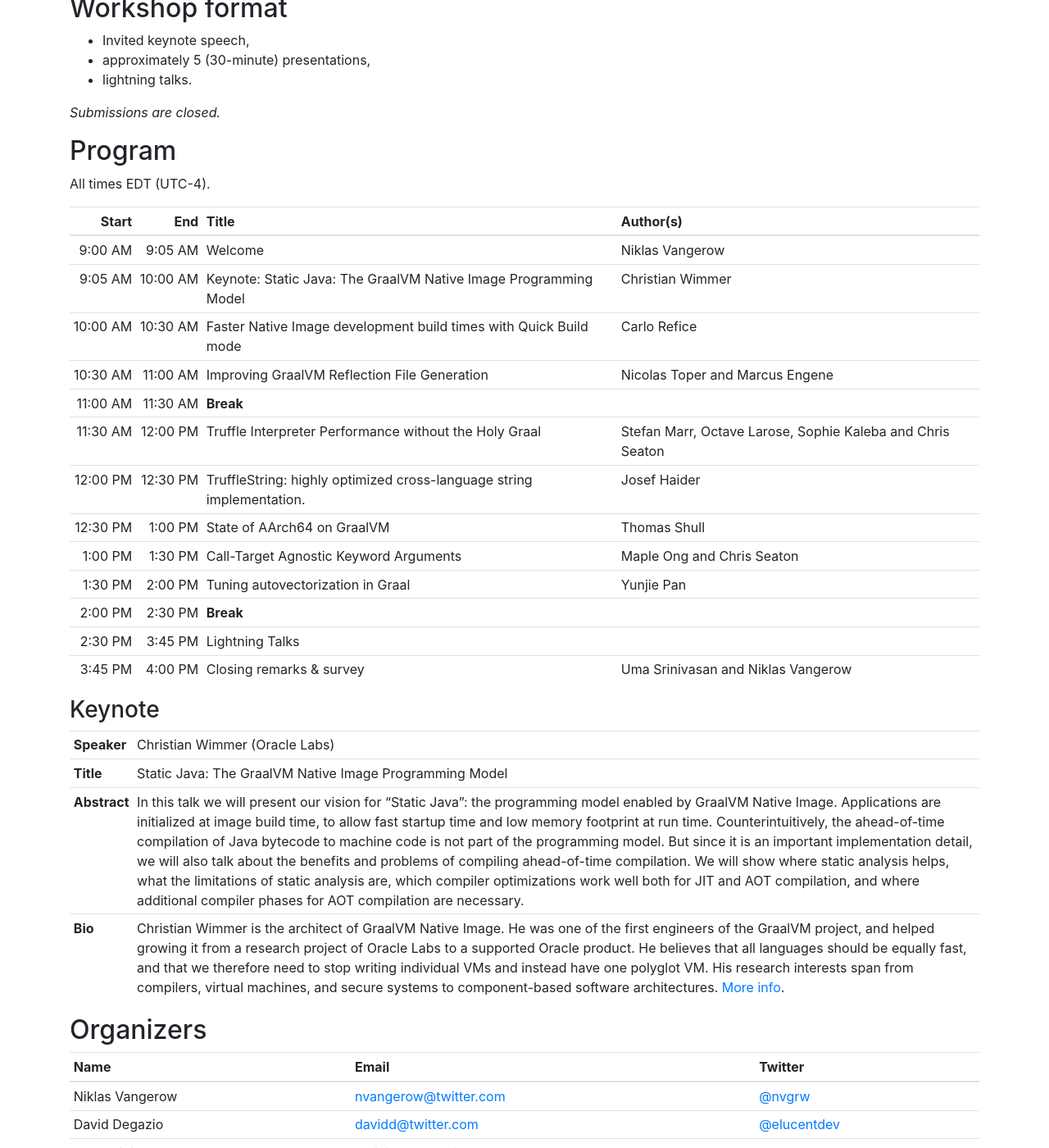
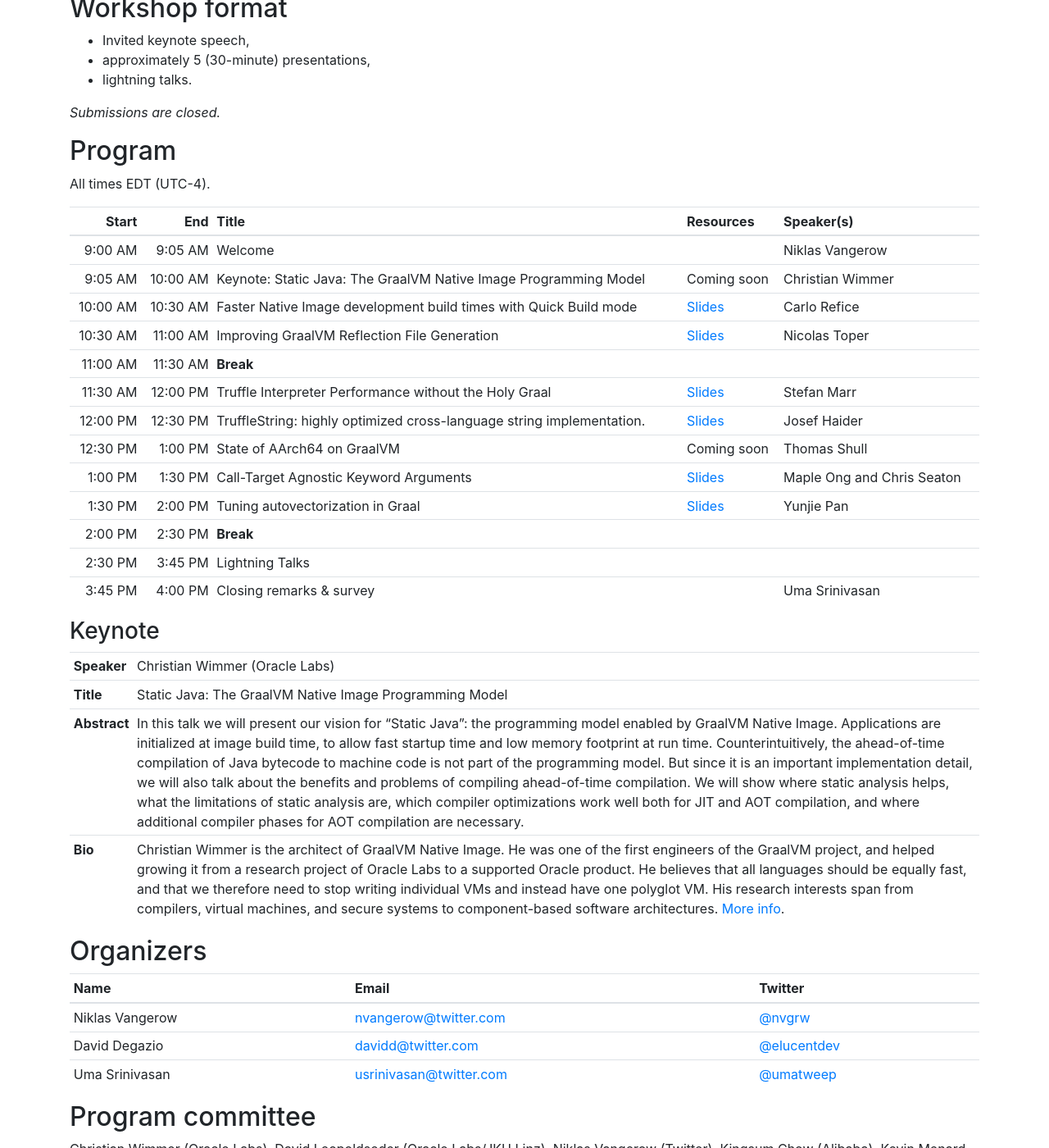
Before and after one commit to graalworkshop/graalworkshop.github.io, a Jekyll site: the page built from 2022/index.md, in a window 1280 px wide and 1400 px high, scrolled down 783 px. Shown: the whole window at 82% size. Built offline with Jekyll 4.4.1, drawn with Linux system fonts in a browser that asks for light colours.

Commit message:
Add speakers and slide links

```diff
--- a/2022/index.md
+++ b/2022/index.md
@@ -32,21 +32,21 @@ Talk about the workshop on Twitter using [#graalcgo2022](https://twitter.com/sea
 
 All times EDT (UTC-4).
 
-| Start         | End           | Title                                                                 | Author(s)                                                  |
-| ------------: | ------------: | :-------------------------------------------------------------------- | :--------------------------------------------------------- |
-|  9:00&nbsp;AM |  9:05&nbsp;AM | Welcome                                                               | Niklas Vangerow                                            |
-|  9:05&nbsp;AM | 10:00&nbsp;AM | Keynote: Static Java: The GraalVM Native Image Programming Model      | Christian Wimmer                                           |
-| 10:00&nbsp;AM | 10:30&nbsp;AM | Faster Native Image development build times with Quick Build mode     | Carlo Refice                                               |
-| 10:30&nbsp;AM | 11:00&nbsp;AM | Improving GraalVM Reflection File Generation                          | Nicolas Toper and Marcus Engene                            |
-| 11:00&nbsp;AM | 11:30&nbsp;AM | **Break**                                                             |                                                            |
-| 11:30&nbsp;AM | 12:00&nbsp;PM | Truffle Interpreter Performance without the Holy Graal                | Stefan Marr, Octave Larose, Sophie Kaleba and Chris Seaton |
-| 12:00&nbsp;PM | 12:30&nbsp;PM | TruffleString: highly optimized cross-language string implementation. | Josef Haider                                               |
-| 12:30&nbsp;PM |  1:00&nbsp;PM | State of AArch64 on GraalVM                                           | Thomas Shull                                               |
-|  1:00&nbsp;PM |  1:30&nbsp;PM | Call-Target Agnostic Keyword Arguments                                | Maple Ong and Chris Seaton                                 |
-|  1:30&nbsp;PM |  2:00&nbsp;PM | Tuning autovectorization in Graal                                     | Yunjie Pan                                                 |
-|  2:00&nbsp;PM |  2:30&nbsp;PM | **Break**                                                             |                                                            |
-|  2:30&nbsp;PM |  3:45&nbsp;PM | Lightning Talks                                                       |                                                            |
-|  3:45&nbsp;PM |  4:00&nbsp;PM | Closing remarks &amp; survey                                          | Uma Srinivasan and Niklas Vangerow                         |
+| Start         | End           | Title                                                                 | Resources                                                                     | Speaker(s)                 |
+| ------------: | ------------: | :-------------------------------------------------------------------- | :---------------------------------------------------------------------------- | :------------------------- |
+| 9:00&nbsp;AM  | 9:05&nbsp;AM  | Welcome                                                               |                                                                               | Niklas Vangerow            |
+| 9:05&nbsp;AM  | 10:00&nbsp;AM | Keynote: Static Java: The GraalVM Native Image Programming Model      | Coming soon                                                                   | Christian Wimmer           |
+| 10:00&nbsp;AM | 10:30&nbsp;AM | Faster Native Image development build times with Quick Build mode     | [Slides](slides/1_Quick_build_Mode.pdf)                                       | Carlo Refice               |
+| 10:30&nbsp;AM | 11:00&nbsp;AM | Improving GraalVM Reflection File Generation                          | [Slides](slides/2_Improving_GraalVM_Reflection_File_Generation.pdf)           | Nicolas Toper              |
+| 11:00&nbsp;AM | 11:30&nbsp;AM | **Break**                                                             |                                                                               |                            |
+| 11:30&nbsp;AM | 12:00&nbsp;PM | Truffle Interpreter Performance without the Holy Graal                | [Slides](slides/3_Truffle_Interpreter_Performance_without_the_Holy_Graal.pdf) | Stefan Marr                |
+| 12:00&nbsp;PM | 12:30&nbsp;PM | TruffleString: highly optimized cross-language string implementation. | [Slides](slides/4_TruffleStrings.pdf)                                         | Josef Haider               |
+| 12:30&nbsp;PM | 1:00&nbsp;PM  | State of AArch64 on GraalVM                                           | Coming soon                                                                   | Thomas Shull               |
+| 1:00&nbsp;PM  | 1:30&nbsp;PM  | Call-Target Agnostic Keyword Arguments                                | [Slides](slides/6_Call-Target_Agnostic_Keyword_Arguments.pdf)                 | Maple Ong and Chris Seaton |
+| 1:30&nbsp;PM  | 2:00&nbsp;PM  | Tuning autovectorization in Graal                                     | [Slides](slides/7_Tuning_Autovectorization_in_Graal.pdf)                      | Yunjie Pan                 |
+| 2:00&nbsp;PM  | 2:30&nbsp;PM  | **Break**                                                             |                                                                               |                            |
+| 2:30&nbsp;PM  | 3:45&nbsp;PM  | Lightning Talks                                                       |                                                                               |                            |
+| 3:45&nbsp;PM  | 4:00&nbsp;PM  | Closing remarks &amp; survey                                          |                                                                               | Uma Srinivasan             |
 {:.table .table-sm}
 
 ### Keynote
```
